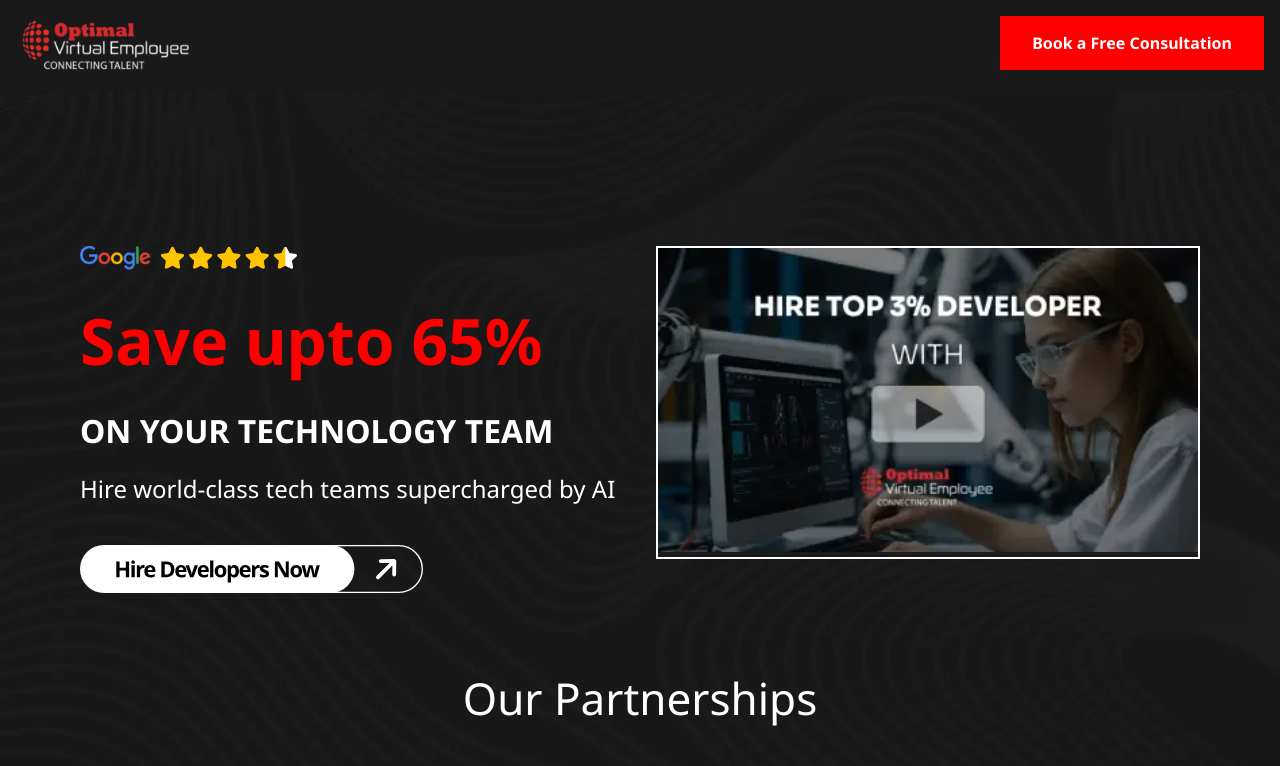
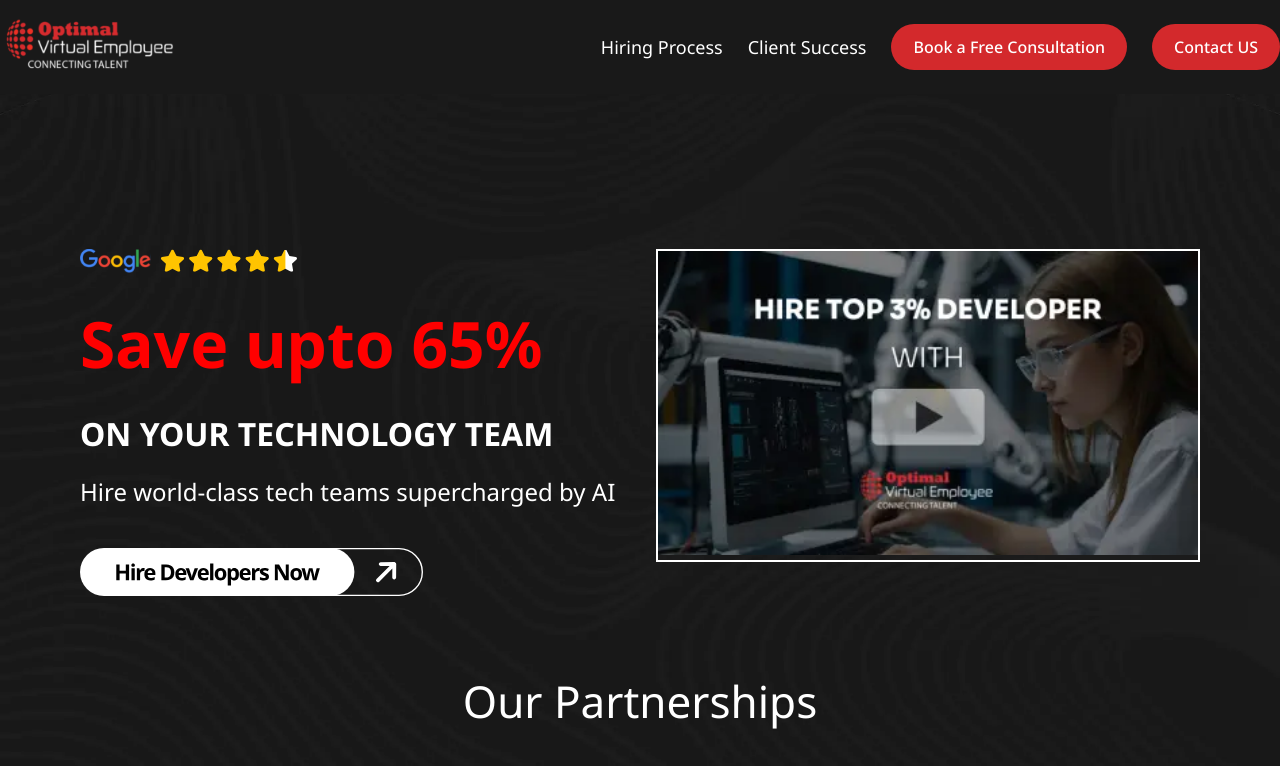
Before and after one commit to hmasant/ove-landing, a React (Vite) app: page / in a window 1280 px wide. Shown: the top 766 px of the page. Built offline with nearby package versions, Linux system fonts and the light colour scheme.

Commit message:
menu changes

```diff
--- a/src/components/Header.jsx
+++ b/src/components/Header.jsx
@@ -1,8 +1,32 @@
 export default function Header() {
   return (
     <header className="header-nav">
-      <img fetchPriority="low" loading="lazy" src="/logo.svg" alt="OVE Logo" />
-      <button>Book a Free Consultation</button>
+      <div className="container">
+        <div className="header-inner-parent">
+          <div className="logo-parent">
+            <img
+              fetchPriority="low"
+              loading="lazy"
+              src="/logo.svg"
+              alt="OVE Logo"
+            />
+          </div>
+
+          <div className="nav-right-parent">
+            <div className="nav-btn-parent">
+              <ul>
+                <li><a href="#">Hiring Process</a></li>
+                <li><a href="#">Client Success</a></li>
+              </ul>
+            </div>
+
+            <div className="nav-btn-parent">
+              <button>Book a Free Consultation</button>
+              <button>Contact US</button>
+            </div>
+          </div>
+        </div>
+      </div>
     </header>
   );
 }
--- a/src/global.css
+++ b/src/global.css
@@ -10,11 +10,31 @@
   text-decoration: none;
   background-color: inherit;
 }
+.container {
+  width: 100%;
+  max-width: 1340px;
+  margin: 0 auto;
+}
+.header-inner-parent {
+  display: flex;
+  justify-content: space-between;
+}
+.nav-right-parent {
+  display: flex;
+  align-items: center;
+  gap: 25px;
+}
+.nav-btn-parent ul {
+  display: flex;
+  list-style: none;
+  gap: 25px;
+}
+.nav-btn-parent {
+  display: flex;
+  gap: 25px;
+}
 
 header {
-  padding: 1rem;
-  display: flex;
-  justify-content: space-between;
   background-color: rgba(0, 0, 0, 0.9);
 }
 
@@ -36,14 +56,31 @@
   border-bottom: 1px solid white;
 }
 
-footer button,
-header button {
+footer button, header button {
   height: 100%;
   color: white;
   font-size: 1rem;
-  font-weight: bold;
-  padding: 1rem 2rem;
-  background-color: red;
+  font-weight: 500;
+  padding: 12px 22px;
+  background-color: #d3292c;
+  border-radius: 30px;
+  transition: 0.3s all ease-in-out;
+}
+.nav-btn-parent button:hover {
+  background: #fff;
+  color: #000;
+}
+.header-nav {
+  padding: 15px 0px;
+}
+.nav-btn-parent ul li a {
+  color: #fff;
+  text-decoration: none;
+  font-size: 18px;
+  transition: 0.3s all ease-in-out;
+}
+.nav-btn-parent ul li a:hover {
+  color: #d3292c;
 }
 
 footer .footer_form {
```
Also changed, not shown: src/components/Footer.jsx (line endings or trailing spaces).
